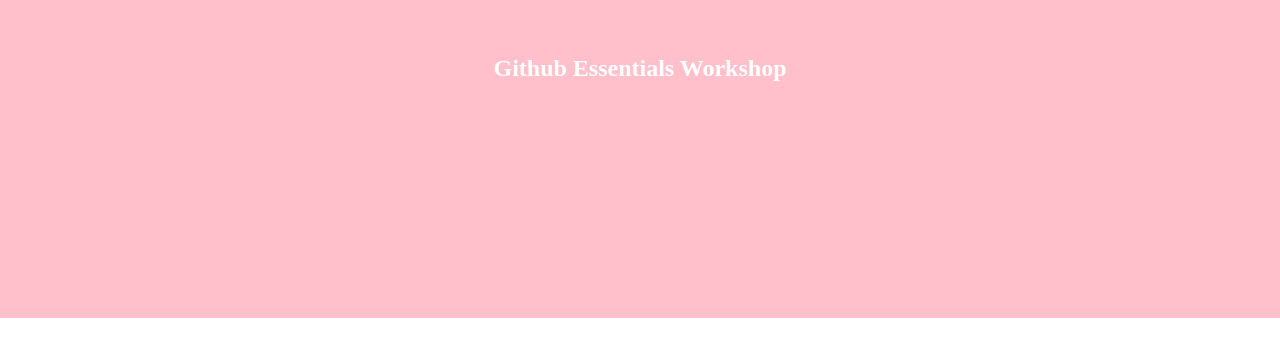
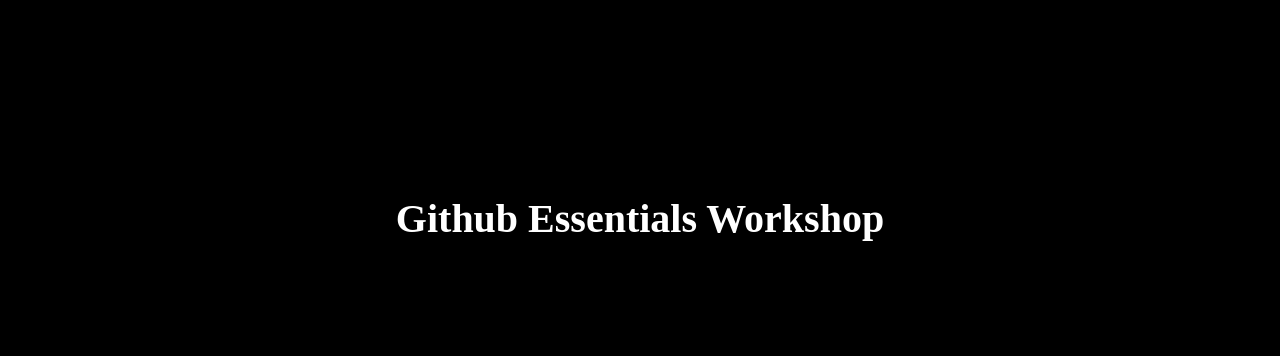
Before and after one commit to splendidist/github-essentials, a plain HTML site: page index.html in a window 1280 px wide. Shown: the part 182-538 px from the top of the page. Drawn offline with Linux system fonts and the light colour scheme.

Commit message:
hero height and h1 hover

```diff
--- a/style.css
+++ b/style.css
@@ -4,8 +4,8 @@
 }
 
 .hero {
-  height: 500px;
-  background-color: pink;
+  height: 100vh;
+  background-color: black;
   display: flex;
   justify-content: center;
   align-items: center;
@@ -13,4 +13,9 @@
 
 h1 {
   color: white;
+  font-size: 40px;
 }
+
+h1:hover {
+  color: red;
+}
```
